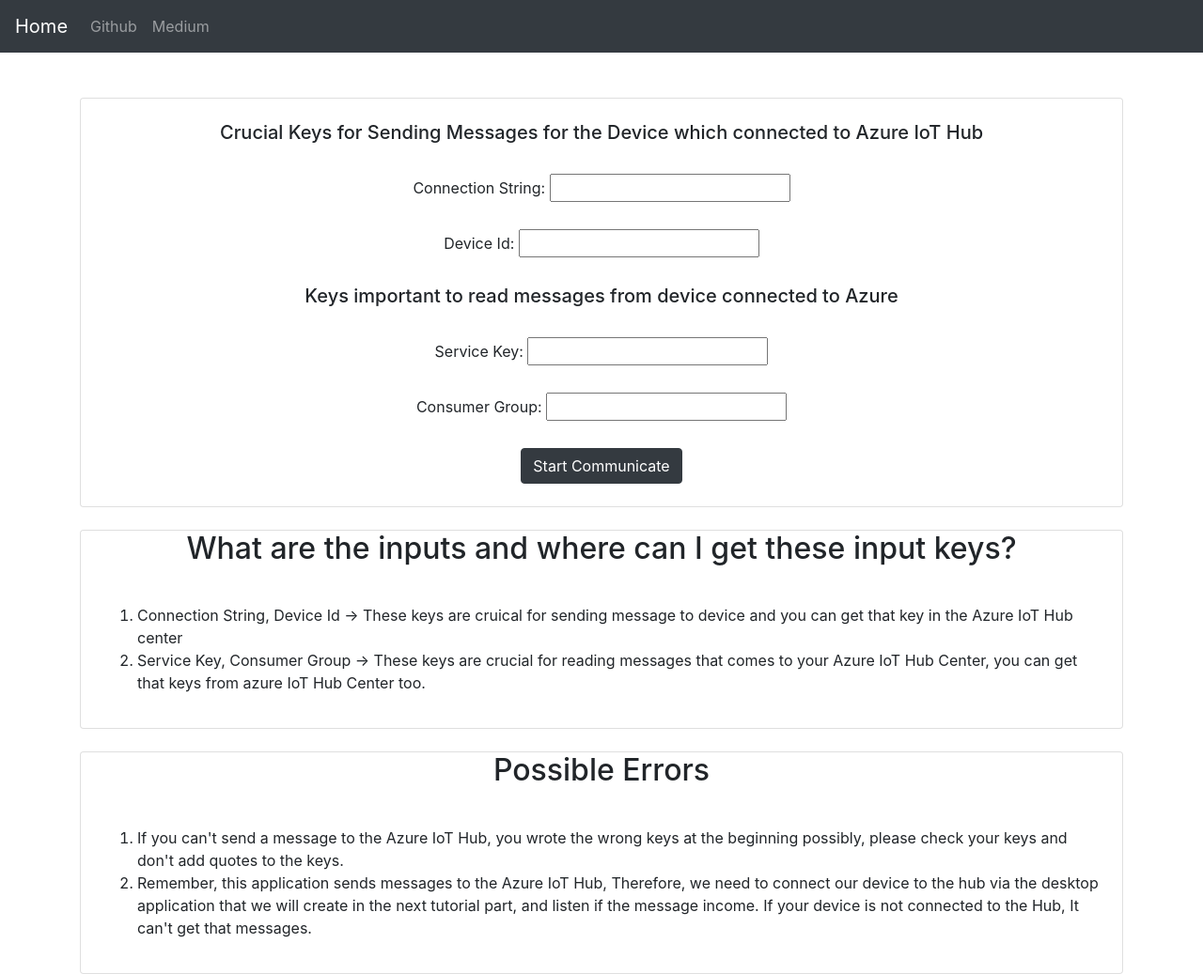
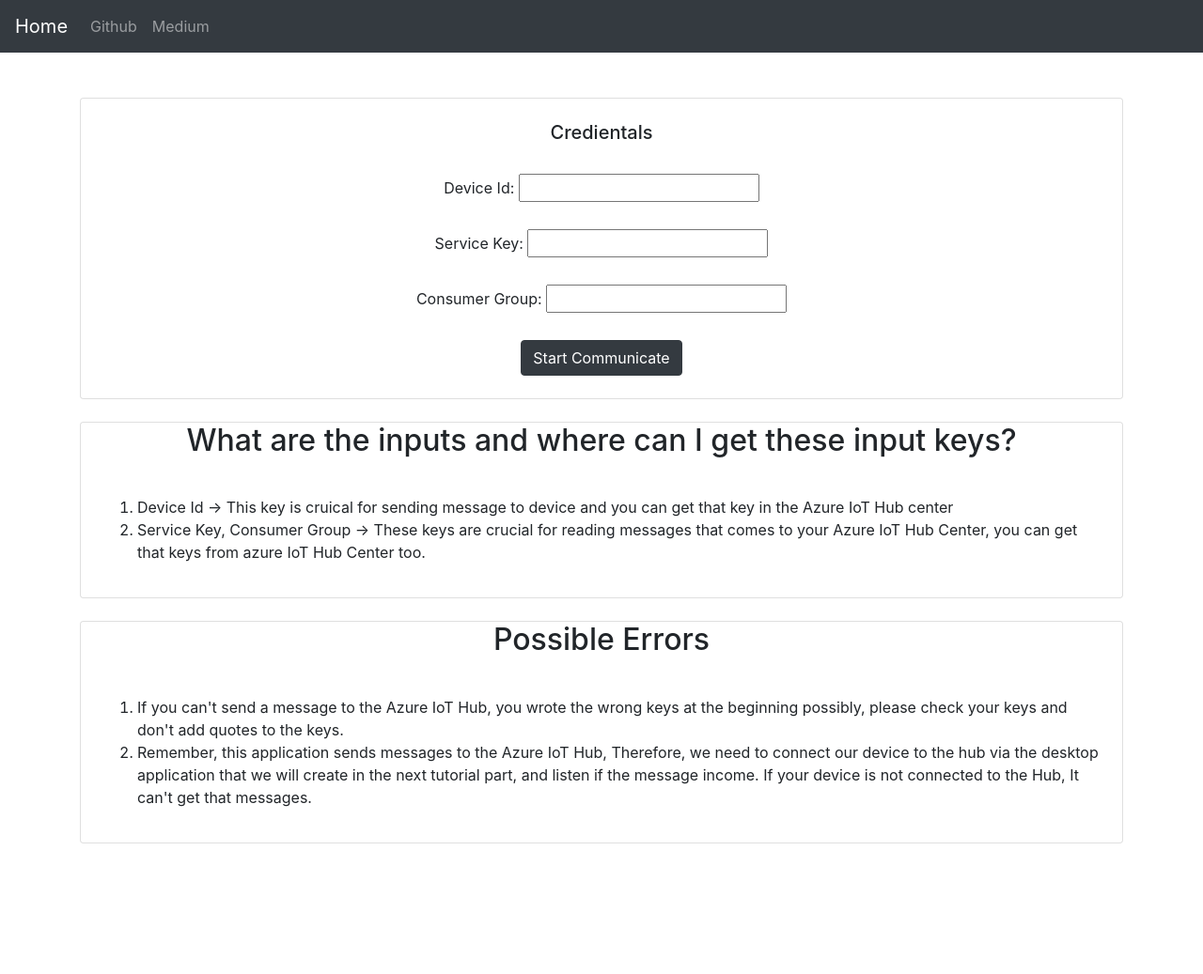
Before and after one commit to erhan-namli/messagehandler-iothub-nodejs, a website: page public/index.html in a window 1280 px wide. Shown: the whole page at 94% size. After the commit the page ends 898 px from the top, so only its background shows below. Drawn offline with nearby package versions, Linux system fonts and the light colour scheme.

Commit message:
major changes
layout changes, and additional functions

```diff
--- a/public/index.html
+++ b/public/index.html
@@ -43,19 +43,13 @@
 
     <form class="text-center"action="/action_page" method="POST">
 
-        <h5> Crucial Keys for Sending Messages for the Device which connected to Azure IoT Hub</h2>
+        <h5> Credientals  </h2>
 
           <br>
 
-        <label for="connection_string">Connection String:</label>
-        <input type="text" id="connection_string" name="connection_string"><br><br>
         <label for="device_id">Device Id:</label>
         <input type="text" id="device_id" name="device_id"><br><br>
 
-        <h5>
-          Keys important to read messages from device connected to Azure </h2>
-
-          <br>
 
         <label for="service_key">Service Key:</label>
         <input type="text" id="service_key" name="service_key"><br><br>
@@ -84,7 +78,7 @@
             <ol>
 
               <li>
-                Connection String, Device Id -> These keys are cruical for sending message to device and you can get that key in the Azure IoT Hub center
+                Device Id -> This key is cruical for sending message to device and you can get that key in the Azure IoT Hub center
               </li>
 
               <li>
--- a/public/script.js
+++ b/public/script.js
@@ -8,6 +8,8 @@
 
         messageData = JSON.parse(message.data);
 
+        console.log(messageData)
+
         RaspberryPiData = messageData.IotData
 
         document.getElementById("iotdata").innerHTML = RaspberryPiData
@@ -16,7 +18,6 @@
 })
 
 window.onload = function () {
-
 
     sendMessageButton = document.querySelector('#sendMessageButton')
 
```
Also changed, not shown: server.js (+12 -8 lines).
